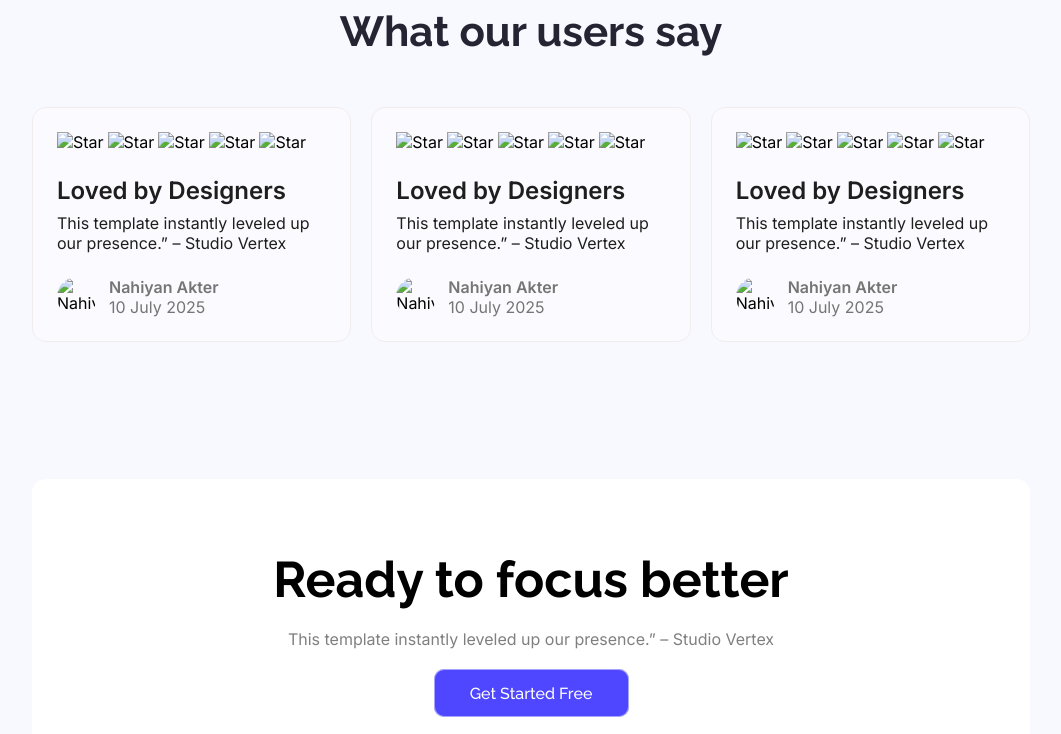
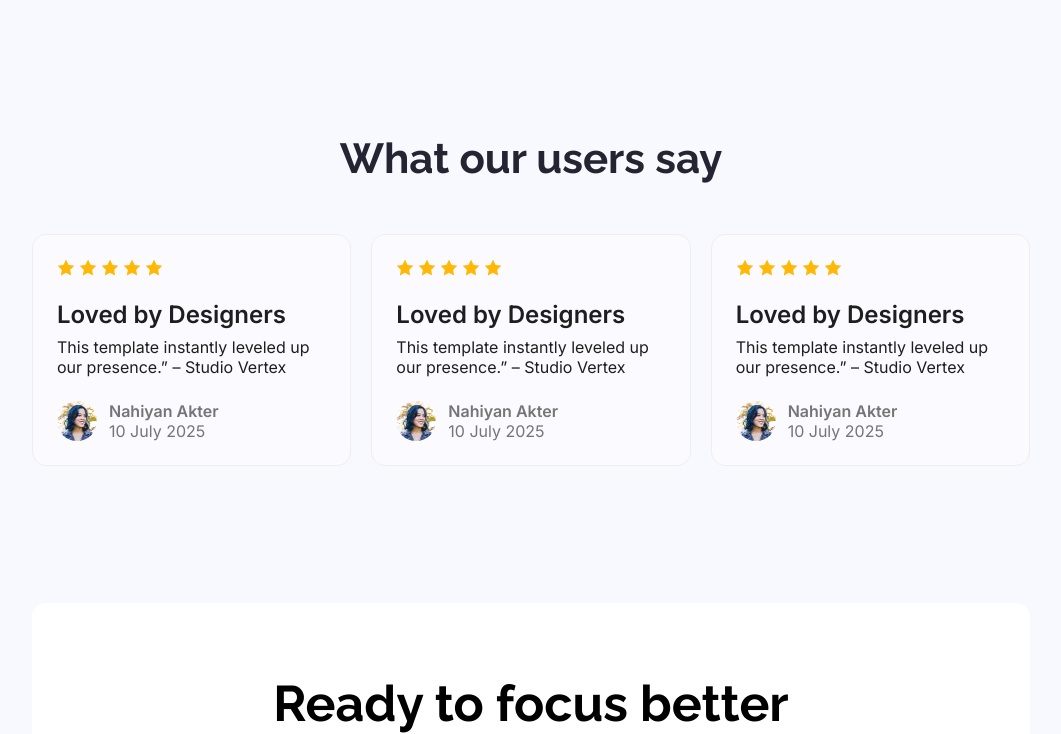
Before and after one commit to parvejtalukder/zAssignWeb, a plain HTML site: page index.html in a window 1280 px wide. Shown: the part 1567-2301 px from the top of the page, without its empty margins (109-1170 px from the left). Drawn offline with Linux system fonts and the light colour scheme; the site is published under a folder, as on GitHub Pages, so addresses that start at the root find nothing.

Commit message:
push: fixing the img tag

```diff
--- a/index.html
+++ b/index.html
@@ -35,7 +35,7 @@
                 <p class="banner-two-desc raleway-btn-font">Explore the live preview and imagine your brand in this bold new look.</p>
                 <button class="banner-two-btn raleway-btn-font">Launch Live Preview</button>
             </div>
-            <img src="/Assets/wc-mini.png" alt="wc-mini-photo">
+            <img src="Assets/wc-mini.png" alt="wc-mini-photo">
         </div>
         <div class="banner-three">
             <h2 class="banner-three-head raleway-btn-font">Joined Thousands of Productive Users</h2>
@@ -59,16 +59,16 @@
             <div class="banner-four-cards inter-banner-font">
                 <div class="banner-four-card">
                     <div class="bf-card-stars">
-                        <img src="/Assets/icon-star.png" alt="Star">
-                        <img src="/Assets/icon-star.png" alt="Star">
-                        <img src="/Assets/icon-star.png" alt="Star">
-                        <img src="/Assets/icon-star.png" alt="Star">
-                        <img src="/Assets/icon-star.png" alt="Star">
+                        <img src="Assets/icon-star.png" alt="Star">
+                        <img src="Assets/icon-star.png" alt="Star">
+                        <img src="Assets/icon-star.png" alt="Star">
+                        <img src="Assets/icon-star.png" alt="Star">
+                        <img src="Assets/icon-star.png" alt="Star">
                     </div>
                     <h3 class="bf-card-head">Loved by Designers</h3>
                     <p class="bf-card-desc">This template instantly leveled up our presence.” – Studio Vertex</p>
                     <div class="bf-reviewer">
-                        <img src="/Assets/avatar.png" alt="Nahiyan Akter">
+                        <img src="Assets/avatar.png" alt="Nahiyan Akter">
                         <div class="bf-card-name-date">
                             <h4 class="bf-reviewer-name">Nahiyan Akter</h4>
                             <p class="bf-review-date">10 July 2025</p>
@@ -77,16 +77,16 @@
                 </div>
                 <div class="banner-four-card">
                     <div class="bf-card-stars">
-                        <img src="/Assets/icon-star.png" alt="Star">
-                        <img src="/Assets/icon-star.png" alt="Star">
-                        <img src="/Assets/icon-star.png" alt="Star">
-                        <img src="/Assets/icon-star.png" alt="Star">
-                        <img src="/Assets/icon-star.png" alt="Star">
+                        <img src="Assets/icon-star.png" alt="Star">
+                        <img src="Assets/icon-star.png" alt="Star">
+                        <img src="Assets/icon-star.png" alt="Star">
+                        <img src="Assets/icon-star.png" alt="Star">
+                        <img src="Assets/icon-star.png" alt="Star">
                     </div>
                     <h3 class="bf-card-head">Loved by Designers</h3>
                     <p class="bf-card-desc">This template instantly leveled up our presence.” – Studio Vertex</p>
                     <div class="bf-reviewer">
-                        <img src="/Assets/avatar.png" alt="Nahiyan Akter">
+                        <img src="Assets/avatar.png" alt="Nahiyan Akter">
                         <div class="bf-card-name-date">
                             <h4 class="bf-reviewer-name">Nahiyan Akter</h4>
                             <p class="bf-review-date">10 July 2025</p>
@@ -95,16 +95,16 @@
                 </div>
                 <div class="banner-four-card">
                     <div class="bf-card-stars">
-                        <img src="/Assets/icon-star.png" alt="Star">
-                        <img src="/Assets/icon-star.png" alt="Star">
-                        <img src="/Assets/icon-star.png" alt="Star">
-                        <img src="/Assets/icon-star.png" alt="Star">
-                        <img src="/Assets/icon-star.png" alt="Star">
+                        <img src="Assets/icon-star.png" alt="Star">
+                        <img src="Assets/icon-star.png" alt="Star">
+                        <img src="Assets/icon-star.png" alt="Star">
+                        <img src="Assets/icon-star.png" alt="Star">
+                        <img src="Assets/icon-star.png" alt="Star">
                     </div>
                     <h3 class="bf-card-head">Loved by Designers</h3>
                     <p class="bf-card-desc">This template instantly leveled up our presence.” – Studio Vertex</p>
                     <div class="bf-reviewer">
-                        <img src="/Assets/avatar.png" alt="Nahiyan Akter">
+                        <img src="Assets/avatar.png" alt="Nahiyan Akter">
                         <div class="bf-card-name-date">
                             <h4 class="bf-reviewer-name">Nahiyan Akter</h4>
                             <p class="bf-review-date">10 July 2025</p>
@@ -121,7 +121,7 @@
                 This template instantly leveled up our presence.” – Studio Vertex
             </p>
             <button class="banner-five-btn raleway-btn-font">Get Started Free</button>
-            <img src="/Assets/wc-big.png" alt="WC_BANNER_BIG" class="banner-five-img">
+            <img src="Assets/wc-big.png" alt="WC_BANNER_BIG" class="banner-five-img">
         </div>
         <div class="banner-form">
             <h2 class="banner-form-head raleway-btn-font">Let’s Get in Touch</h2>
```
